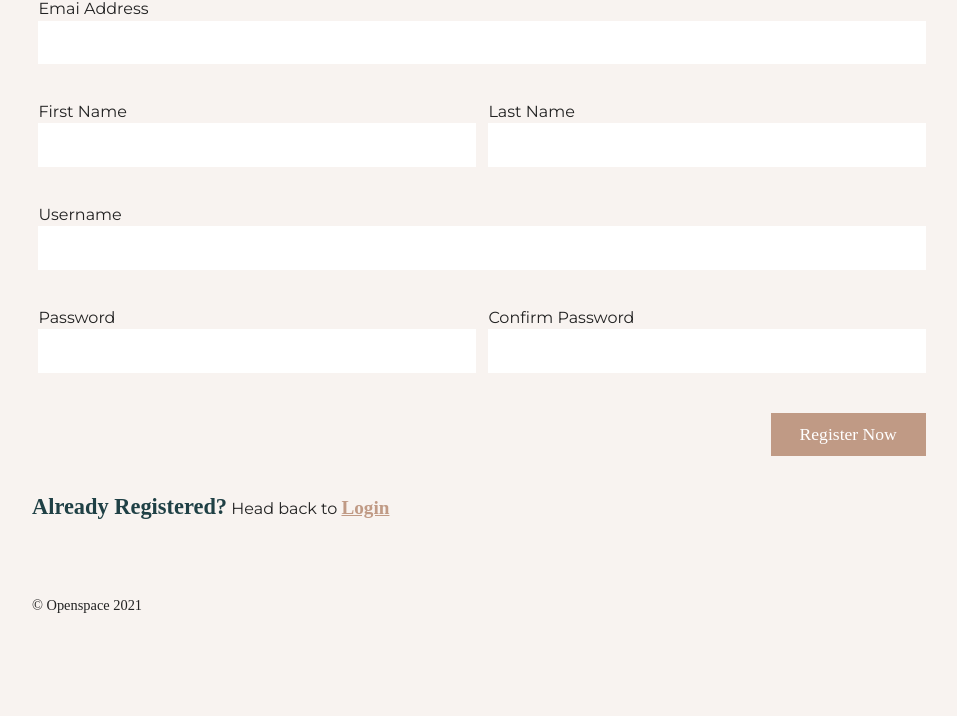
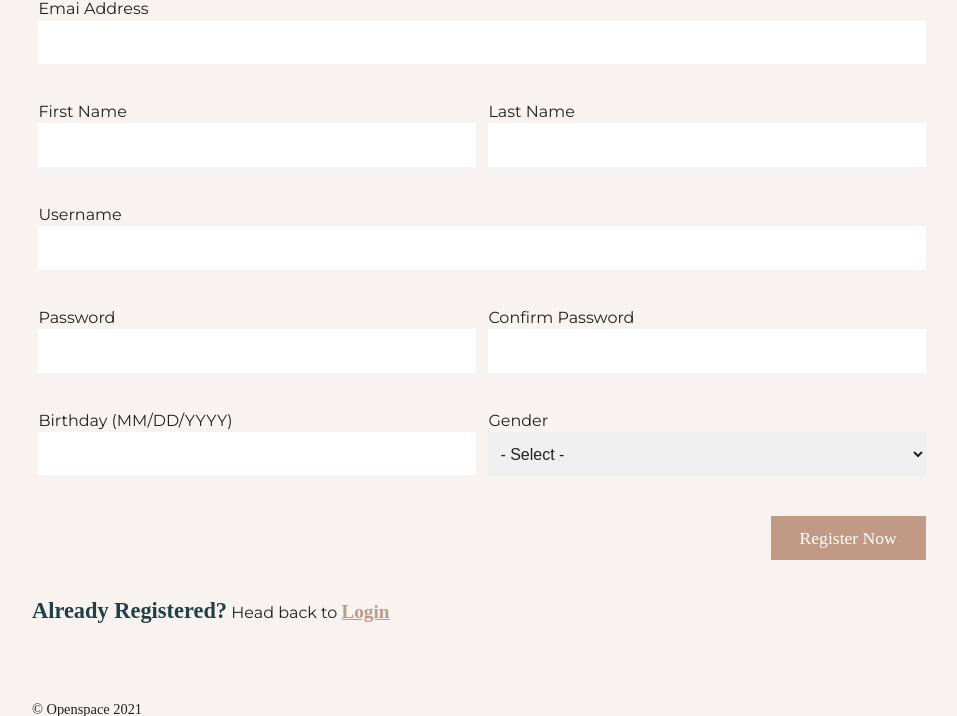
Before and after one commit to jenna-mae/openspaces, a PHP site: page /register.php in a window 1280 px wide. Shown: the part 247-963 px from the top of the page, without its empty margins (158-1115 px from the left). Before the commit the page ends 860 px from the top, so only its background shows below. Run offline with PHP 8.4, Linux system fonts and the light colour scheme; some web fonts are replaced.

Commit message:
Azusa: minor changes

```diff
--- a/register.php
+++ b/register.php
@@ -75,6 +75,26 @@ include("snippets/header.php"); //snippets
                         <p>This field is required.</p>
                     </div>
                 </div>
+                <div class="fieldset required half">
+                    <label>Birthday (MM/DD/YYYY)</label>
+                    <input type="text" name="birthday" id="birthday"/>
+                    <div class="errorMsg">
+                        <p>This field is required.</p>
+                    </div>
+                </div>
+                <div class="fieldset required half">
+                    <label>Gender</label>
+                        <select name="gender" id="gender">
+                        <option value="">- Select -</option>
+                        <option value="Male">Male</option>
+                        <option value="Female">Female</option>
+                        <option value="Other">Other</option>
+                        <option value="NA">NA</option>
+                    </select>
+                    <div class="errorMsg">
+                        <p>Please select one.</p>
+                    </div>
+                </div>
                 <div class="fieldset submit">
                     <input type="submit" value="Register Now" class="btn-1"/>
                 </div>
```
